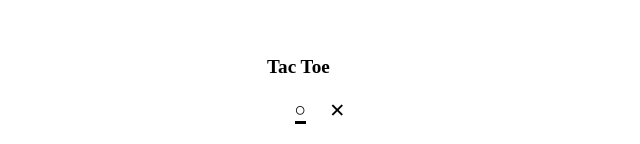
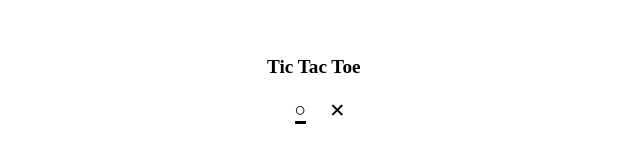
Before and after one commit to zzz-motsu/react-tic-tac-toe, a React (Create React App) app: page / in a window 1280 px wide. Shown: the part 204-348 px from the top of the page, without its empty margins (320-960 px from the left). Built offline with nearby package versions, Linux system fonts and the light colour scheme.

Commit message:
fix-Board.jsx

```diff
--- a/src/Board.jsx
+++ b/src/Board.jsx
@@ -129,7 +129,7 @@ export default class Board extends React.Component {
     return (
       <Container>
       <div>
-        <Header><Title> Tac Toe</Title>
+        <Header><Title>Tic Tac Toe</Title>
         <Turn>
           <div className={`
             ${this.state.xIsNext ? 'active': '' }
```
